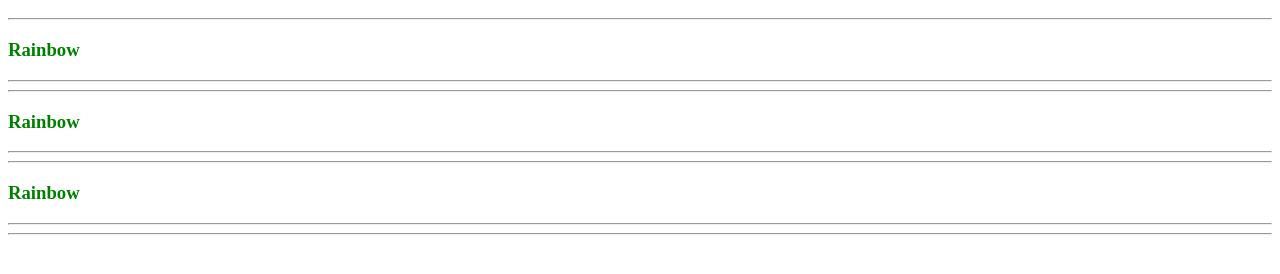
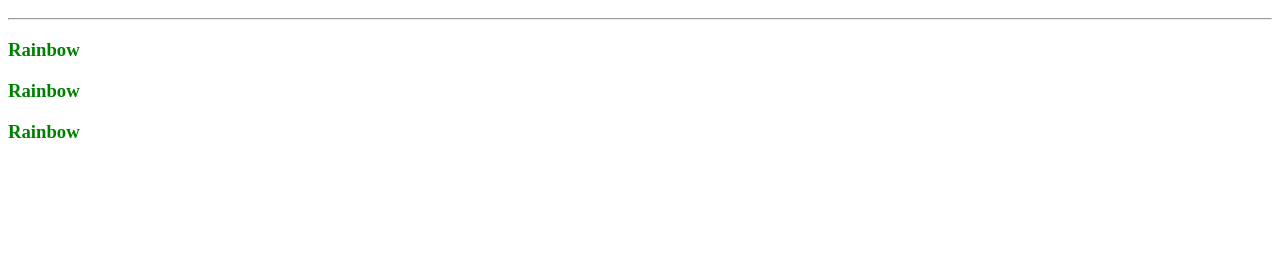
Before and after one commit to himanshu003007/Demo., a plain HTML site: page index.html in a window 1280 px wide. Shown: the part 48-322 px from the top of the page. Drawn offline with Linux system fonts and the light colour scheme.

Commit message:
Update index.html

```diff
--- a/index.html
+++ b/index.html
@@ -10,11 +10,11 @@
         <font color="green">
         <hr/>
   <h3>Rainbow</h3>
-        <hr/><hr/>
+
   <h3>Rainbow</h3>
-        <hr/><hr/>
+
   <h3>Rainbow</h3>
-        <hr/><hr/>
+
         </font>
   </body>
 </html>
```
